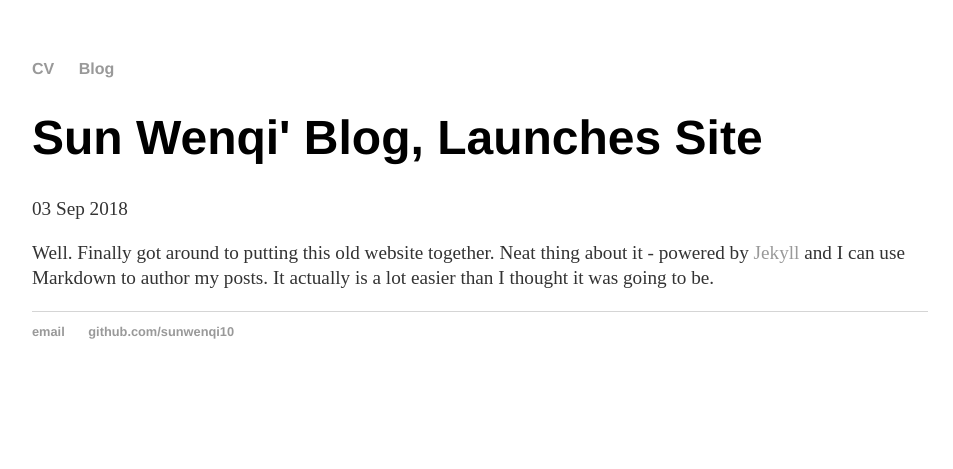
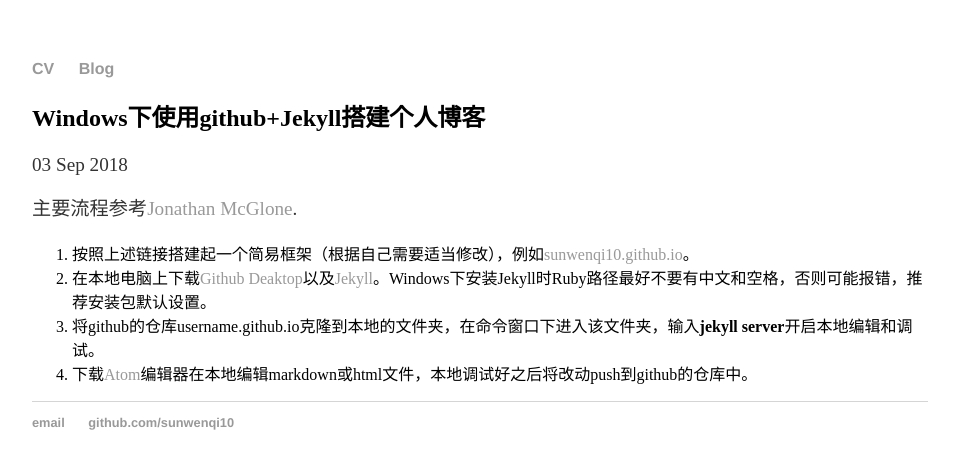
Before and after one commit to sunwenqi10/sunwenqi10.github.io, a Jekyll site: the page built from _posts/2018-09-03-sunwenqi-site-launched.md, in a window 1280 px wide. Shown: the top 469 px of the page, without its empty margins (160-1113 px from the left). Built offline with Jekyll 4.4.1, drawn with Linux system fonts in a browser that asks for light colours.

Commit message:
first blog

```diff
--- a/_layouts/post.html
+++ b/_layouts/post.html
@@ -1,7 +1,7 @@
 ---
 layout: default
 ---
-<h1>{{ page.title }}</h1>
+<h2>{{ page.title }}</h2>
 <p class="meta">{{ page.date | date_to_string }}</p>
 
 <div class="post">
--- a/_posts/2018-09-03-sunwenqi-site-launched.md
+++ b/_posts/2018-09-03-sunwenqi-site-launched.md
@@ -1,7 +1,11 @@
 ---
 layout: post
-title: "Sun Wenqi' Blog, Launches Site"
+title: "Windows下使用github+Jekyll搭建个人博客"
 date: 2018-09-03
 ---
 
-Well. Finally got around to putting this old website together. Neat thing about it - powered by [Jekyll](http://jekyllrb.com) and I can use Markdown to author my posts. It actually is a lot easier than I thought it was going to be.
+主要流程参考[Jonathan McGlone](http://jmcglone.com/guides/github-pages/).
+1. 按照上述链接搭建起一个简易框架（根据自己需要适当修改），例如[sunwenqi10.github.io](https://github.com/sunwenqi10/sunwenqi10.github.io)。
+2. 在本地电脑上下载[Github Deaktop](https://desktop.github.com/)以及[Jekyll](https://jekyllrb.com/docs/installation/)。Windows下安装Jekyll时Ruby路径最好不要有中文和空格，否则可能报错，推荐安装包默认设置。
+3. 将github的仓库username.github.io克隆到本地的文件夹，在命令窗口下进入该文件夹，输入**jekyll server**开启本地编辑和调试。
+4. 下载[Atom](https://atom.io/)编辑器在本地编辑markdown或html文件，本地调试好之后将改动push到github的仓库中。
```
